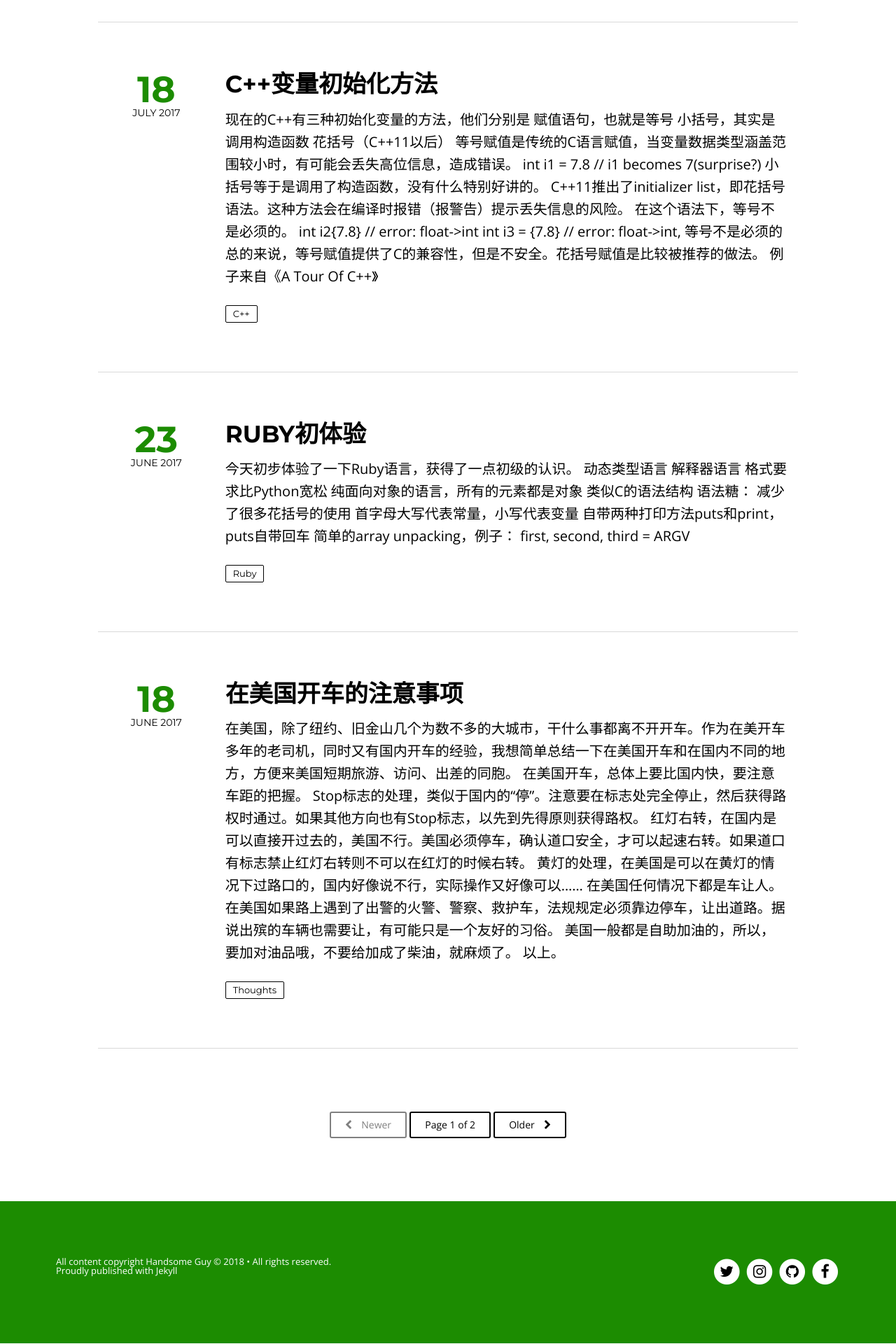
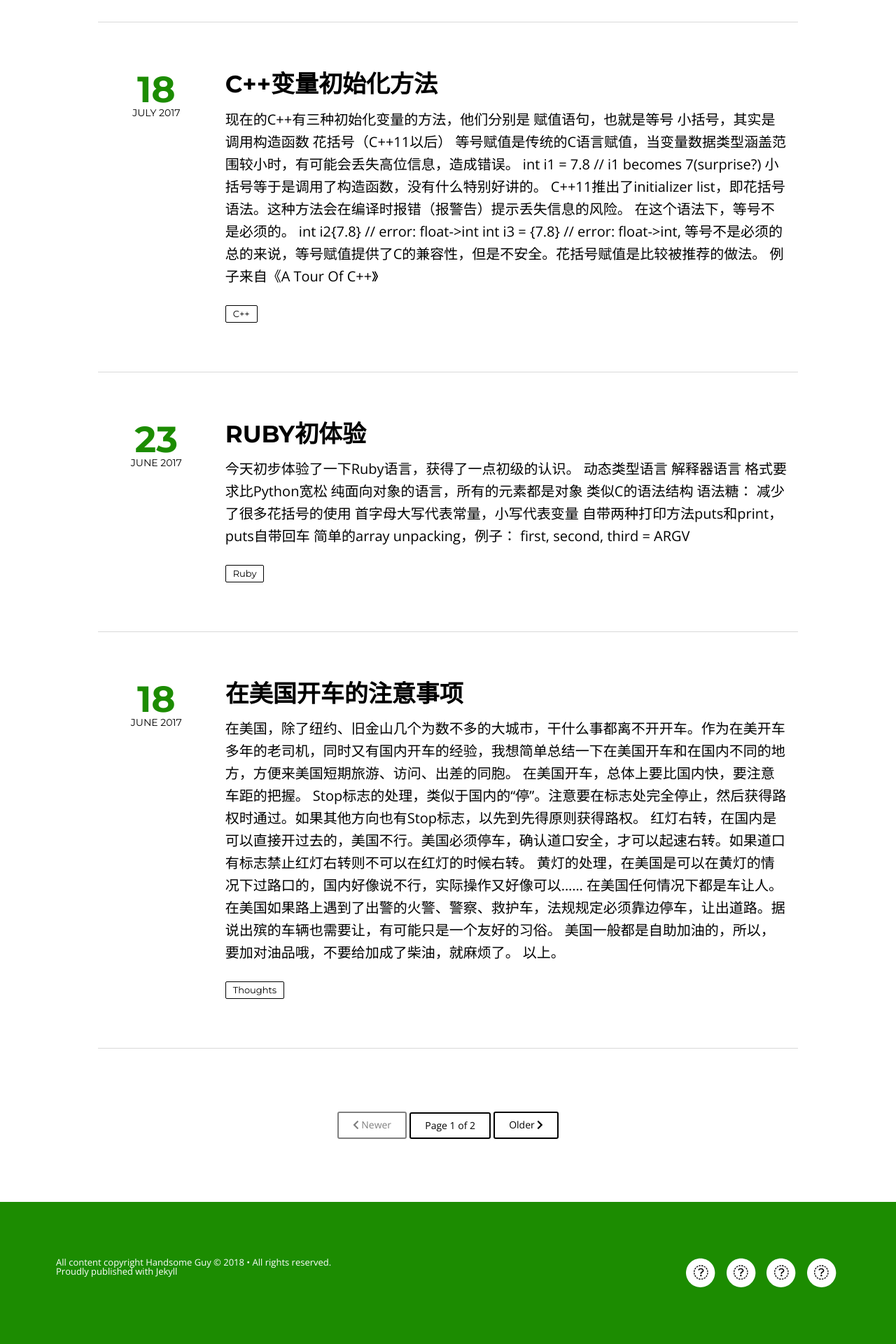
Before and after one commit to stdint/stdint.github.io, a Jekyll site: the page built from index.html, in a window 1280 px wide. Shown: the part 1606-3526 px from the top of the page at 70% size. Built offline with Jekyll 4.4.1, drawn with Linux system fonts in a browser that asks for light colours; nearby versions of some CDN libraries; the list of posts is cut into pages by our own code.

Commit message:
Use font awesome cdn

```diff
--- a/_includes/head.html
+++ b/_includes/head.html
@@ -36,12 +36,12 @@
 
     <link href='http://fonts.googleapis.com/css?family=Montserrat:400,700&amp;subset=latin,latin-ext' rel='stylesheet'>
     <link href='http://fonts.googleapis.com/css?family=Open+Sans:400,300,700,800,600&amp;subset=latin,latin-ext' rel='stylesheet'>
-    <link rel="stylesheet" href="{{ site.url }}/assets/css/font-awesome.min.css">
     <link rel="stylesheet" href="{{ site.url }}/assets/css/vendor/normalizeb146.css?v=77a7756db2">
     <link rel="stylesheet" href="{{ site.url }}/assets/css/vendor/foundation.minb146.css?v=77a7756db2">
     <link rel="stylesheet" href="{{ site.url }}/assets/css/styleb146.css?v=77a7756db2">
     <link rel="stylesheet" href="{{ site.url }}/assets/css/postb146.css?v=77a7756db2">
     <script src="{{ site.url }}/assets/js/vendor/modernizrb146.js?v=77a7756db2"></script>
+    <script defer src="https://use.fontawesome.com/releases/v5.0.4/js/all.js"></script>
 
 
 {% if page.mathjax %}
```
